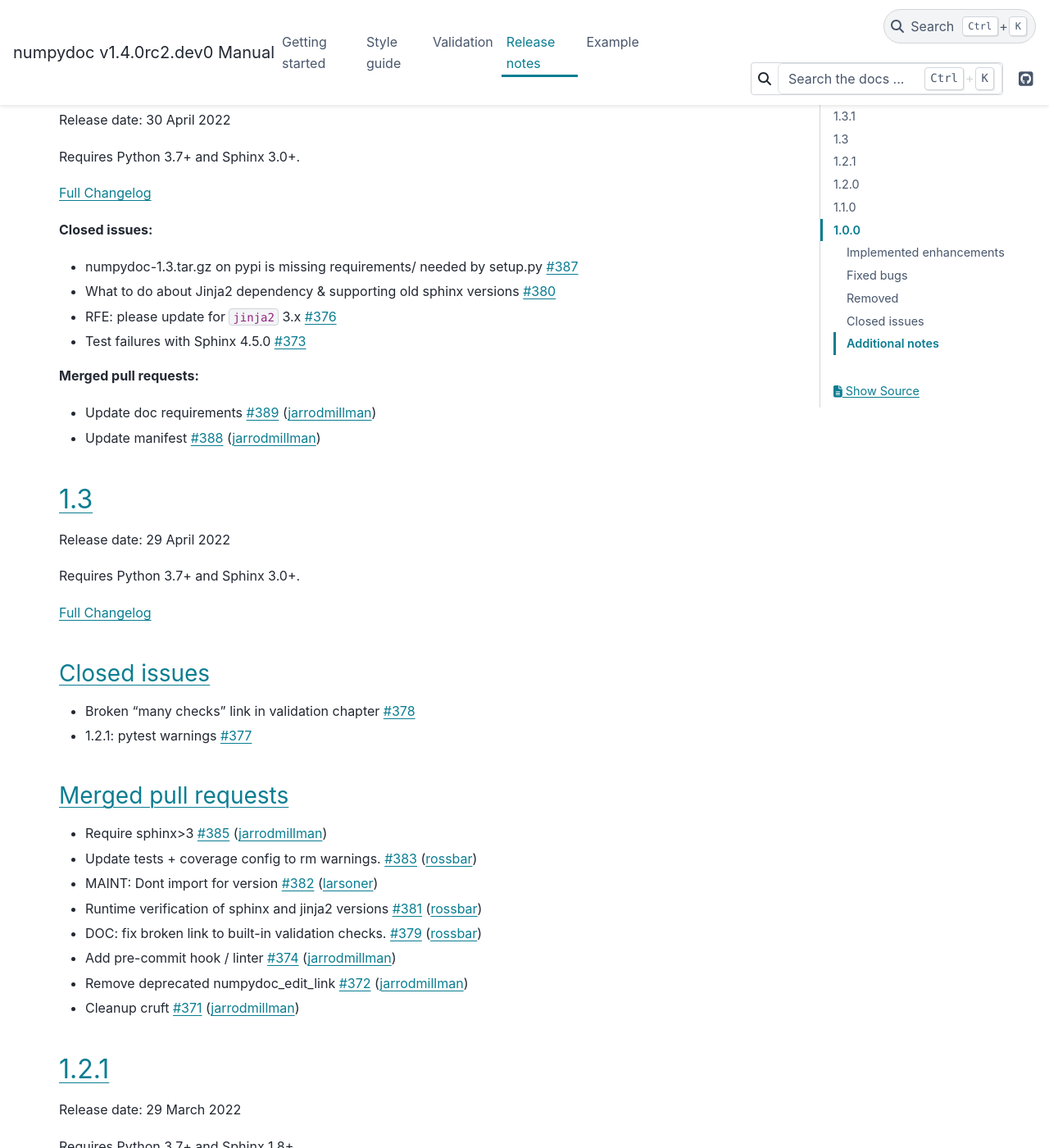
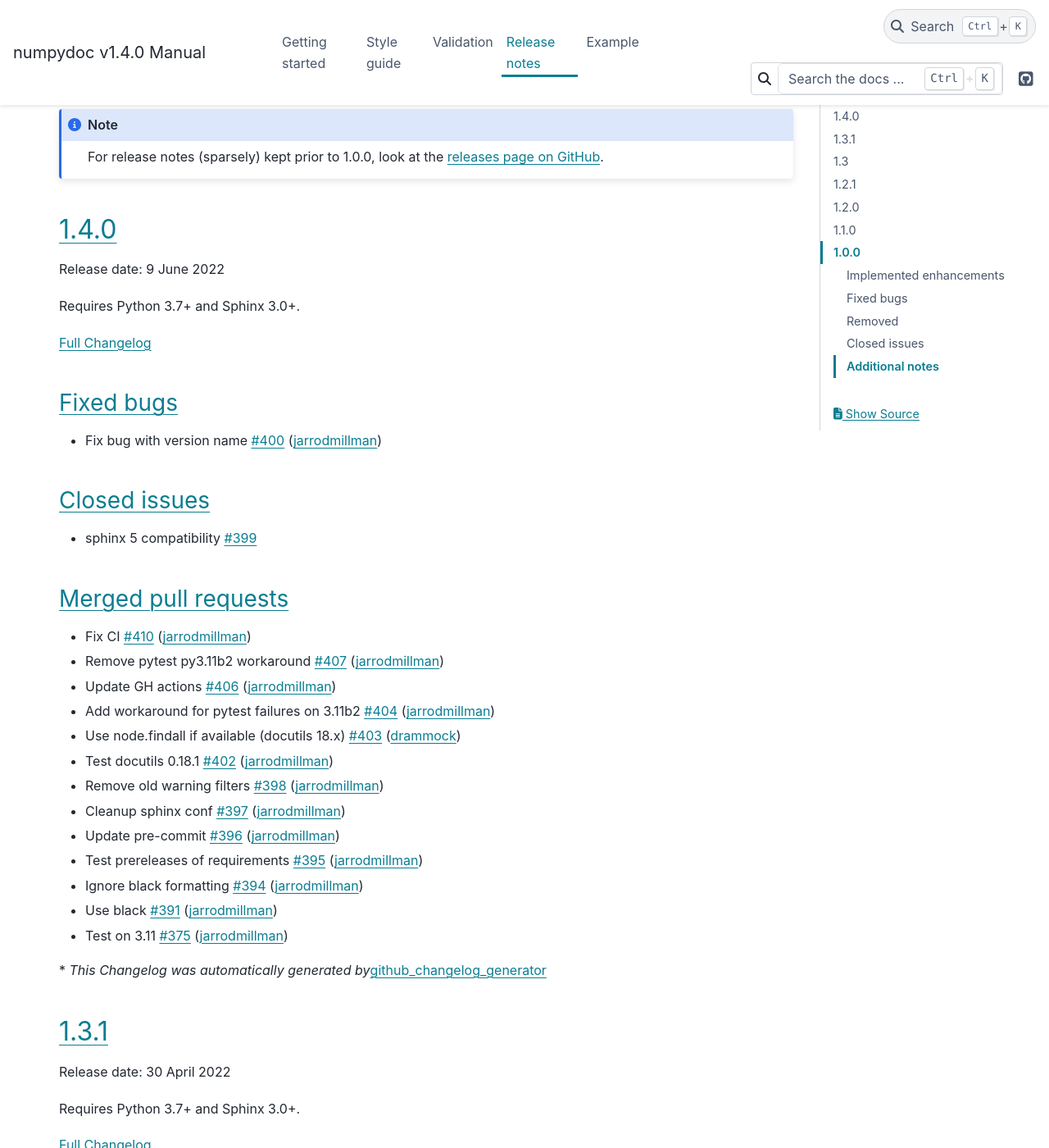
Before and after one commit to numpy/numpydoc, a Sphinx documentation site: the page built from doc/release_notes.rst, in a window 1280 px wide and 1400 px high, scrolled down 1118 px. Shown: the whole window at 82% size. Built offline with Sphinx 7.4.7 and the PyData theme 0.15.4, drawn with Linux system fonts in a browser that asks for light colours; formulas are drawn with MathJax 3; some of the changed text lies outside the part shown.

Commit message:
Designate 1.4 release

```diff
--- a/doc/release_notes.rst
+++ b/doc/release_notes.rst
@@ -17,6 +17,44 @@
    For release notes (sparsely) kept prior to 1.0.0, look at the `releases page
    on GitHub <https://github.com/numpy/numpydoc/releases>`__.
 
+1.4.0
+-----
+
+Release date: 9 June 2022
+
+Requires Python 3.7+ and Sphinx 3.0+.
+
+`Full Changelog <https://github.com/numpy/numpydoc/compare/v1.3.1...v1.4.0>`__
+
+Fixed bugs
+~~~~~~~~~~
+
+-  Fix bug with version name `#400 <https://github.com/numpy/numpydoc/pull/400>`__ (`jarrodmillman <https://github.com/jarrodmillman>`__)
+
+Closed issues
+~~~~~~~~~~~~~
+
+-  sphinx 5 compatibility `#399 <https://github.com/numpy/numpydoc/issues/399>`__
+
+Merged pull requests
+~~~~~~~~~~~~~~~~~~~~
+
+-  Fix CI `#410 <https://github.com/numpy/numpydoc/pull/410>`__ (`jarrodmillman <https://github.com/jarrodmillman>`__)
+-  Remove pytest py3.11b2 workaround `#407 <https://github.com/numpy/numpydoc/pull/407>`__ (`jarrodmillman <https://github.com/jarrodmillman>`__)
+-  Update GH actions `#406 <https://github.com/numpy/numpydoc/pull/406>`__ (`jarrodmillman <https://github.com/jarrodmillman>`__)
+-  Add workaround for pytest failures on 3.11b2 `#404 <https://github.com/numpy/numpydoc/pull/404>`__ (`jarrodmillman <https://github.com/jarrodmillman>`__)
+-  Use node.findall if available (docutils 18.x) `#403 <https://github.com/numpy/numpydoc/pull/403>`__ (`drammock <https://github.com/drammock>`__)
+-  Test docutils 0.18.1 `#402 <https://github.com/numpy/numpydoc/pull/402>`__ (`jarrodmillman <https://github.com/jarrodmillman>`__)
+-  Remove old warning filters `#398 <https://github.com/numpy/numpydoc/pull/398>`__ (`jarrodmillman <https://github.com/jarrodmillman>`__)
+-  Cleanup sphinx conf `#397 <https://github.com/numpy/numpydoc/pull/397>`__ (`jarrodmillman <https://github.com/jarrodmillman>`__)
+-  Update pre-commit `#396 <https://github.com/numpy/numpydoc/pull/396>`__ (`jarrodmillman <https://github.com/jarrodmillman>`__)
+-  Test prereleases of requirements `#395 <https://github.com/numpy/numpydoc/pull/395>`__ (`jarrodmillman <https://github.com/jarrodmillman>`__)
+-  Ignore black formatting `#394 <https://github.com/numpy/numpydoc/pull/394>`__ (`jarrodmillman <https://github.com/jarrodmillman>`__)
+-  Use black `#391 <https://github.com/numpy/numpydoc/pull/391>`__ (`jarrodmillman <https://github.com/jarrodmillman>`__)
+-  Test on 3.11 `#375 <https://github.com/numpy/numpydoc/pull/375>`__ (`jarrodmillman <https://github.com/jarrodmillman>`__)
+
+\* *This Changelog was automatically generated by*\ `github_changelog_generator <https://github.com/github-changelog-generator/github-changelog-generator>`__
+
 1.3.1
 -----
 
@@ -26,14 +64,16 @@
 
 `Full Changelog <https://github.com/numpy/numpydoc/compare/v1.3.0...v1.3.1>`__
 
-**Closed issues:**
+Closed issues
+~~~~~~~~~~~~~
 
 -  numpydoc-1.3.tar.gz on pypi is missing requirements/ needed by setup.py `#387 <https://github.com/numpy/numpydoc/issues/387>`__
 -  What to do about Jinja2 dependency & supporting old sphinx versions `#380 <https://github.com/numpy/numpydoc/issues/380>`__
 -  RFE: please update for ``jinja2`` 3.x `#376 <https://github.com/numpy/numpydoc/issues/376>`__
 -  Test failures with Sphinx 4.5.0 `#373 <https://github.com/numpy/numpydoc/issues/373>`__
 
-**Merged pull requests:**
+Merged pull requests
+~~~~~~~~~~~~~~~~~~~~
 
 -  Update doc requirements `#389 <https://github.com/numpy/numpydoc/pull/389>`__ (`jarrodmillman <https://github.com/jarrodmillman>`__)
 -  Update manifest `#388 <https://github.com/numpy/numpydoc/pull/388>`__ (`jarrodmillman <https://github.com/jarrodmillman>`__)
--- a/numpydoc/_version.py
+++ b/numpydoc/_version.py
@@ -1 +1 @@
-__version__ = "1.4.0rc2.dev0"
+__version__ = "1.4.0"
```
